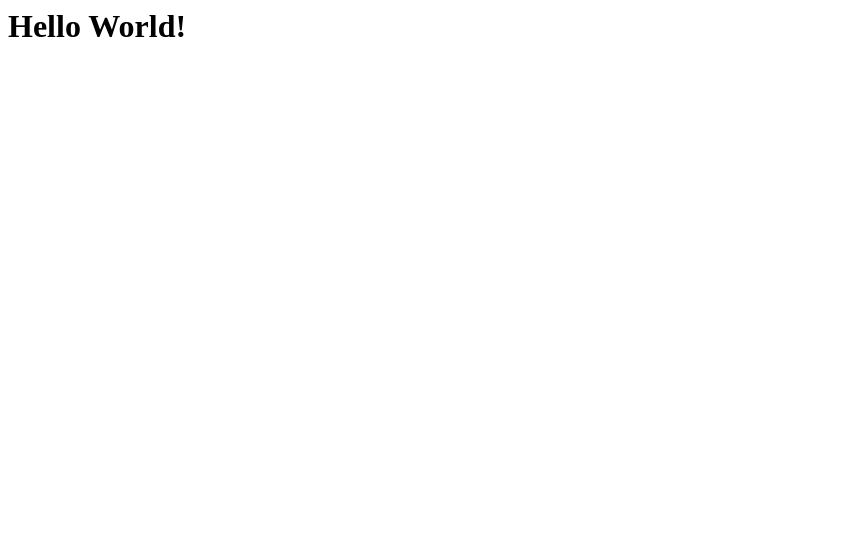
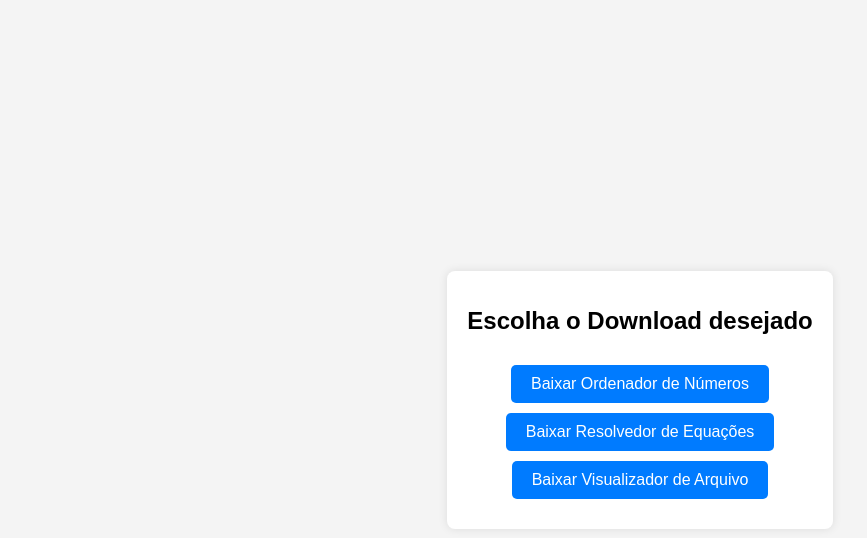
Before and after one commit to heycampoos/labSD-atividade3, a plain HTML site: page index.html in a window 1280 px wide. Shown: the whole page, without its empty margins (0-867 px from the left). Drawn offline with Linux system fonts and the light colour scheme.

Commit message:
Update index.html

```diff
--- a/index.html
+++ b/index.html
@@ -1 +1,58 @@
-<h1>Hello World!</h1>
+<!DOCTYPE html>
+<html lang="pt-BR">
+<head>
+    <meta charset="UTF-8">
+    <meta name="viewport" content="width=device-width, initial-scale=1.0">
+    <title>Downloads de Serviços Python</title>
+    <style>
+        body {
+            font-family: Arial, sans-serif;
+            display: flex;
+            justify-content: center;
+            align-items: center;
+            height: 100vh;
+            margin: 0;
+            background-color: #f4f4f4;
+        }
+        .container {
+            text-align: center;
+            background-color: #fff;
+            padding: 20px;
+            border-radius: 8px;
+            box-shadow: 0 0 10px rgba(0, 0, 0, 0.1);
+        }
+        h1 {
+            margin-bottom: 30px;
+            font-size: 24px;
+        }
+        button {
+            display: block;
+            margin: 10px auto;
+            padding: 10px 20px;
+            font-size: 16px;
+            color: #fff;
+            background-color: #007bff;
+            border: none;
+            border-radius: 5px;
+            cursor: pointer;
+        }
+        button:hover {
+            background-color: #0056b3;
+        }
+        a {
+            text-decoration: none;
+            color: white;
+        }
+    </style>
+</head>
+<body>
+
+    <div class="container">
+        <h1>Escolha o Download desejado</h1>
+        <button><a href="https://heycampoos.github.io/arquivos/ordenar_numeros.py" download="ordenar_numeros.py">Baixar Ordenador de Números</a></button>
+        <button><a href="https://heycampoos.github.io/arquivos/resolver_equacao.py" download="resolver_equacao.py">Baixar Resolvedor de Equações</a></button>
+        <button><a href="https://heycampoos.github.io/arquivos/visualizar_arquivo.py" download="visualizar_arquivo.py">Baixar Visualizador de Arquivo</a></button>
+    </div>
+
+</body>
+</html>
```
